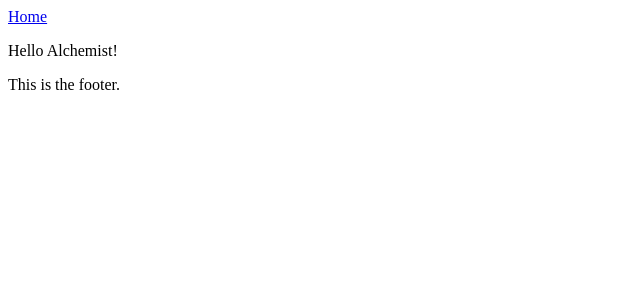
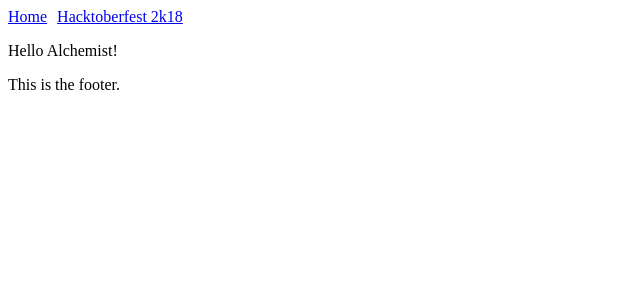
Before and after one commit to laurenlabs/hacktober-2018, a Next.js app: page / in a window 1280 px wide. Shown: the top 300 px of the page, without its empty margins (0-640 px from the left). Built offline with nearby package versions, Linux system fonts and the light colour scheme.

Commit message:
update with the new page

```diff
--- a/components/Header.jsx
+++ b/components/Header.jsx
@@ -6,6 +6,9 @@ const Header = () => (
     <Link href="/">
       <a>Home</a>
     </Link>
+    <Link href="/Hacktoberfest">
+      <a style={{ paddingLeft: 10 }}>Hacktoberfest 2k18</a>
+    </Link>
   </div>
 );
 
```
